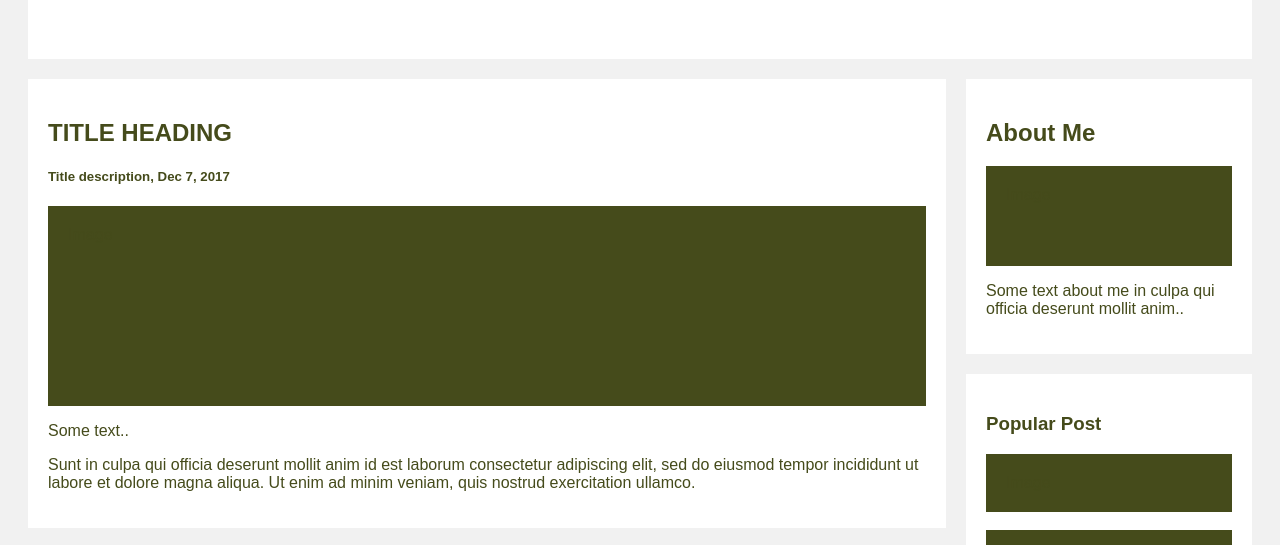
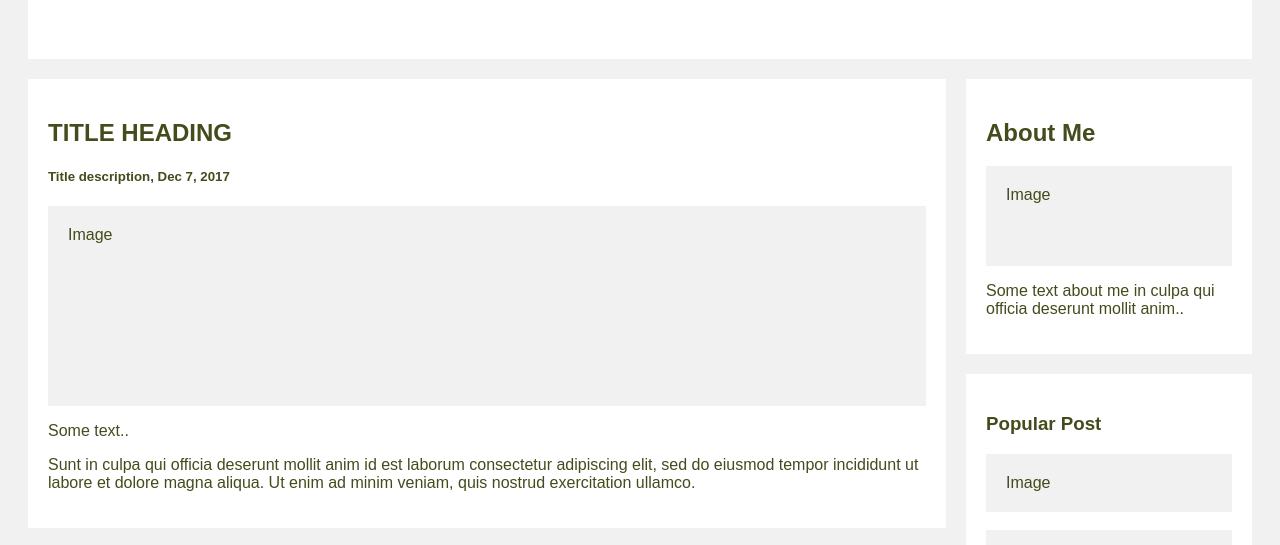
Before and after one commit to Sarahtarian/Sarahtarian.github.io, a plain HTML site: page index.html in a window 1280 px wide. Shown: the part 198-743 px from the top of the page. Drawn offline with Linux system fonts and the light colour scheme.

Commit message:
Just text is green here

```diff
--- a/index.html
+++ b/index.html
@@ -40,7 +40,7 @@ body {
 
 /* Fake image */
 .fakeimg {
-  background-color: #454B1B;
+  background-color: #f1f1f1;
   width: 100%;
   padding: 20px;
 }
```
